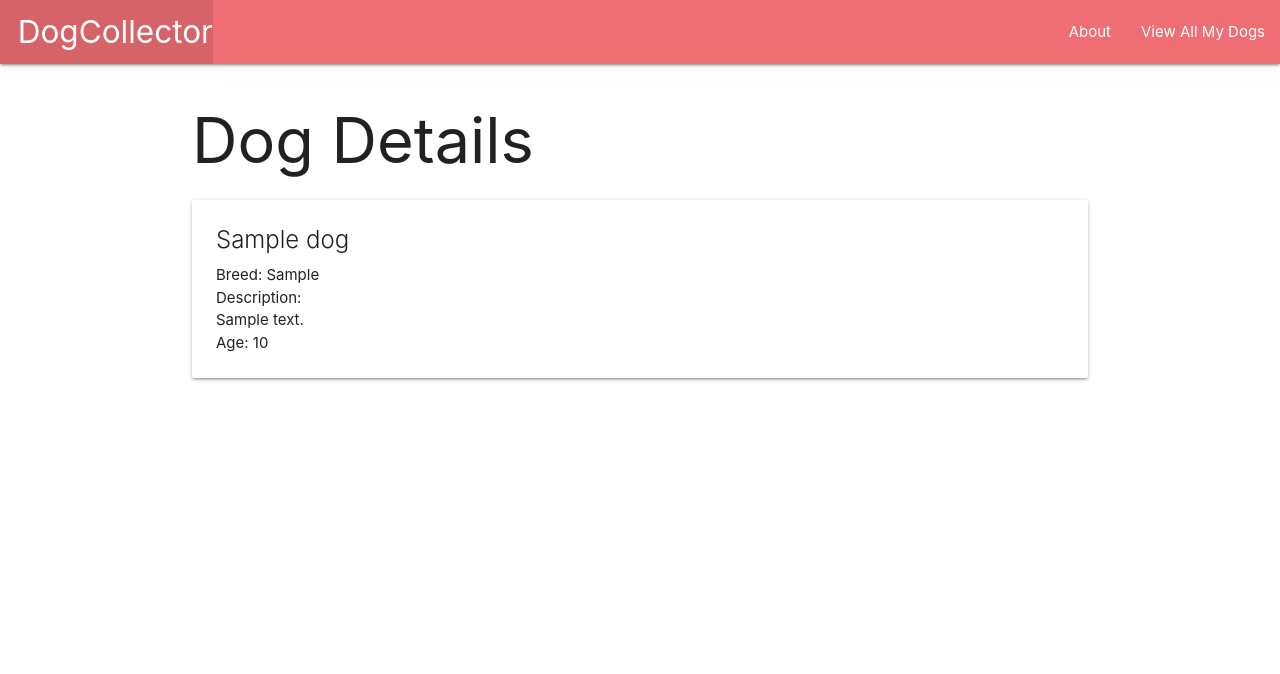
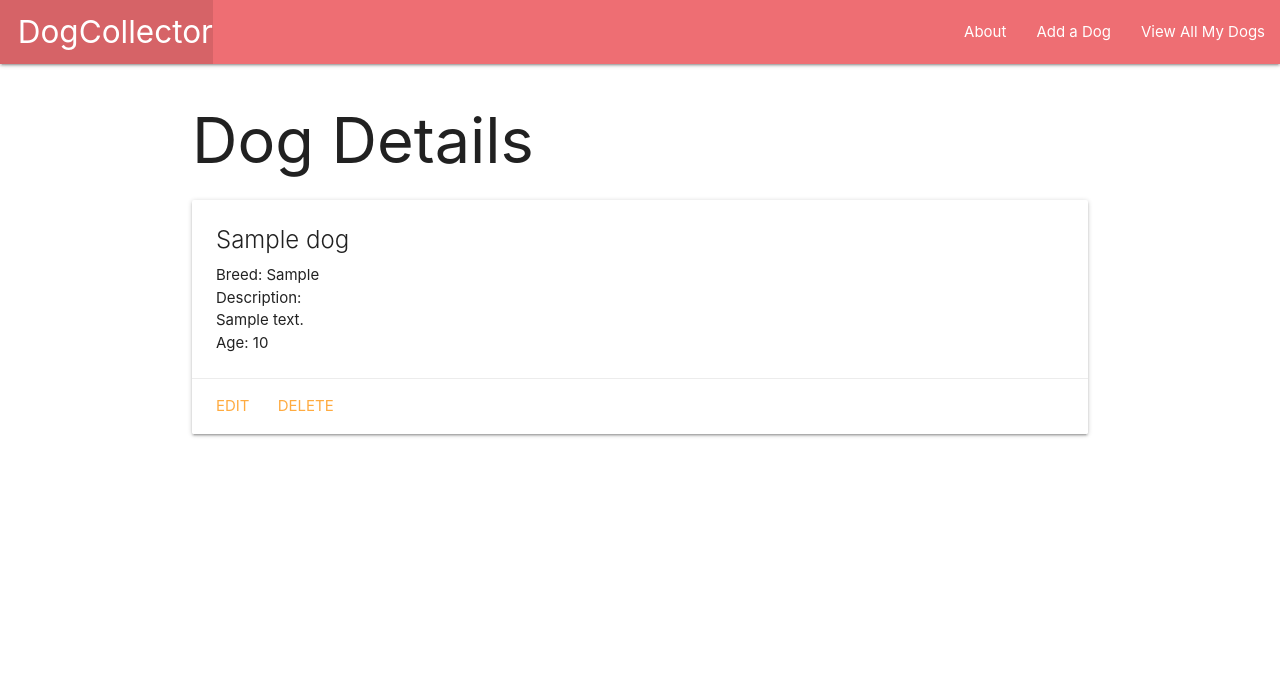
Before and after one commit to ianchan3/dogcollector, a Django app: page /dogs/1/ in a window 1280 px wide. Shown: the top 674 px of the page. Run offline with Django 4.2, Linux system fonts and the light colour scheme; tables that the repository leaves empty hold one stand-in row (Sample ...).

Commit message:
Add Update Delete Function

```diff
--- a/main_app/models.py
+++ b/main_app/models.py
@@ -1,4 +1,5 @@
 from django.db import models
+from django.urls import reverse
 
 # Create your models here.
 
@@ -7,3 +8,9 @@ class Dog(models.Model):
   breed = models.CharField(max_length=100)
   description = models.TextField(max_length=250)
   age = models.IntegerField()
+
+  def __str__(self):
+    return f'{self.name} ({self.id})'
+
+  def get_absolute_url(self):
+    return reverse('detail', kwargs={'dog_id': self.id})
--- a/main_app/templates/base.html
+++ b/main_app/templates/base.html
@@ -15,11 +15,12 @@
     <nav>
       <div class="nav-wrapper">
         <ul>
-          <li><a href="/" class="left brand-logo">&nbsp;&nbsp;DogCollector</a></li>
+          <li><a href="{% url 'home' %}" class="left brand-logo">&nbsp;&nbsp;DogCollector</a></li>
         </ul>
         <ul class="right">
-          <li><a href="/about">About</a></li>
-          <li><a href="/dogs">View All My Dogs</a></li>
+          <li><a href="{% url 'about' %}">About</a></li>
+          <li><a href="{% url 'dogs_create' %}">Add a Dog</a></li>
+          <li><a href="{% url 'index' %}">View All My Dogs</a></li>
         </ul>
       </div>
     </nav>
--- a/main_app/templates/dogs/detail.html
+++ b/main_app/templates/dogs/detail.html
@@ -14,5 +14,9 @@
       <p>Age: Puppy</p>
     {% endif %}
   </div>
+  <div class="card-action">
+    <a href="{% url 'dogs_update' dog.id %}">Edit</a>
+    <a href="{% url 'dogs_delete' dog.id %}">Delete</a>
+  </div>
 
 {% endblock %}
--- a/main_app/urls.py
+++ b/main_app/urls.py
@@ -6,4 +6,7 @@ urlpatterns = [
   path('about/', views.about, name='about'),
   path('dogs/', views.dogs_index, name='index'),
   path('dogs/<int:dog_id>/', views.dogs_detail, name='detail'),
+  path('dogs/create/', views.DogCreate.as_view(), name='dogs_create'),
+  path('dogs/<int:pk>/update/', views.DogUpdate.as_view(), name='dogs_update'),
+  path('dogs/<int:pk>/delete/', views.DogDelete.as_view(), name='dogs_delete'),
 ]
--- a/main_app/views.py
+++ b/main_app/views.py
@@ -1,4 +1,5 @@
 from django.shortcuts import render
+from django.views.generic.edit import CreateView, UpdateView, DeleteView
 from .models import Dog
 
 # Define the home view
@@ -17,3 +18,17 @@ def dogs_index(request):
 def dogs_detail(request, dog_id):
   dog = Dog.objects.get(id=dog_id)
   return render(request, 'dogs/detail.html', {'dog': dog})
+
+class DogCreate(CreateView):
+  model = Dog
+  fields = '__all__'
+
+class DogUpdate(UpdateView):
+  model = Dog
+  # Let's disallow the renaming of a cat by
+  # excluding the name field
+  fields = ['breed', 'description', 'age']
+
+class DogDelete(DeleteView):
+  model = Dog
+  success_url = '/dogs/'
```
Also changed, not shown: main_app/templates/main_app/dog_confirm_delete.html (added, +13 -0 lines), main_app/templates/main_app/dog_form.html (added, +18 -0 lines).
